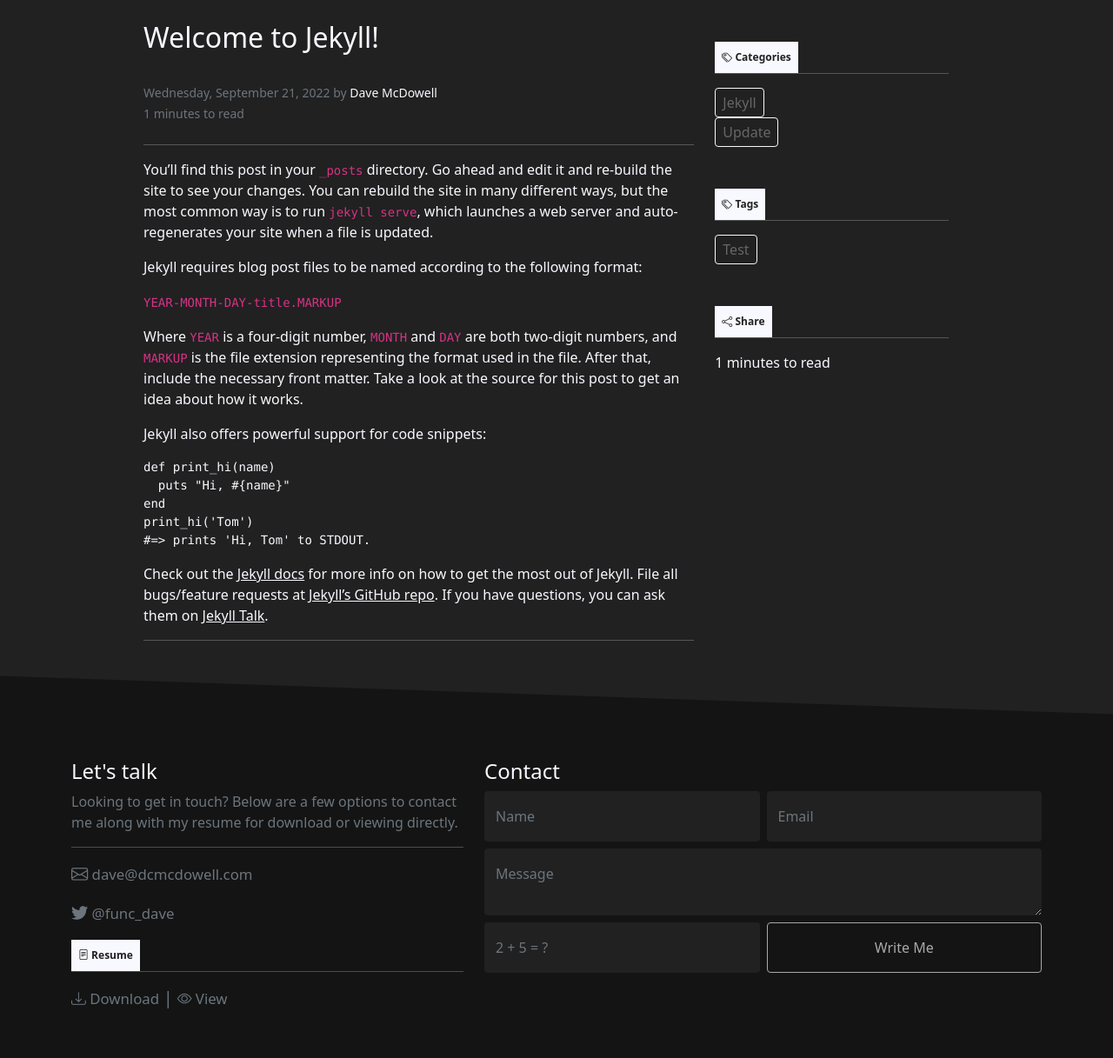
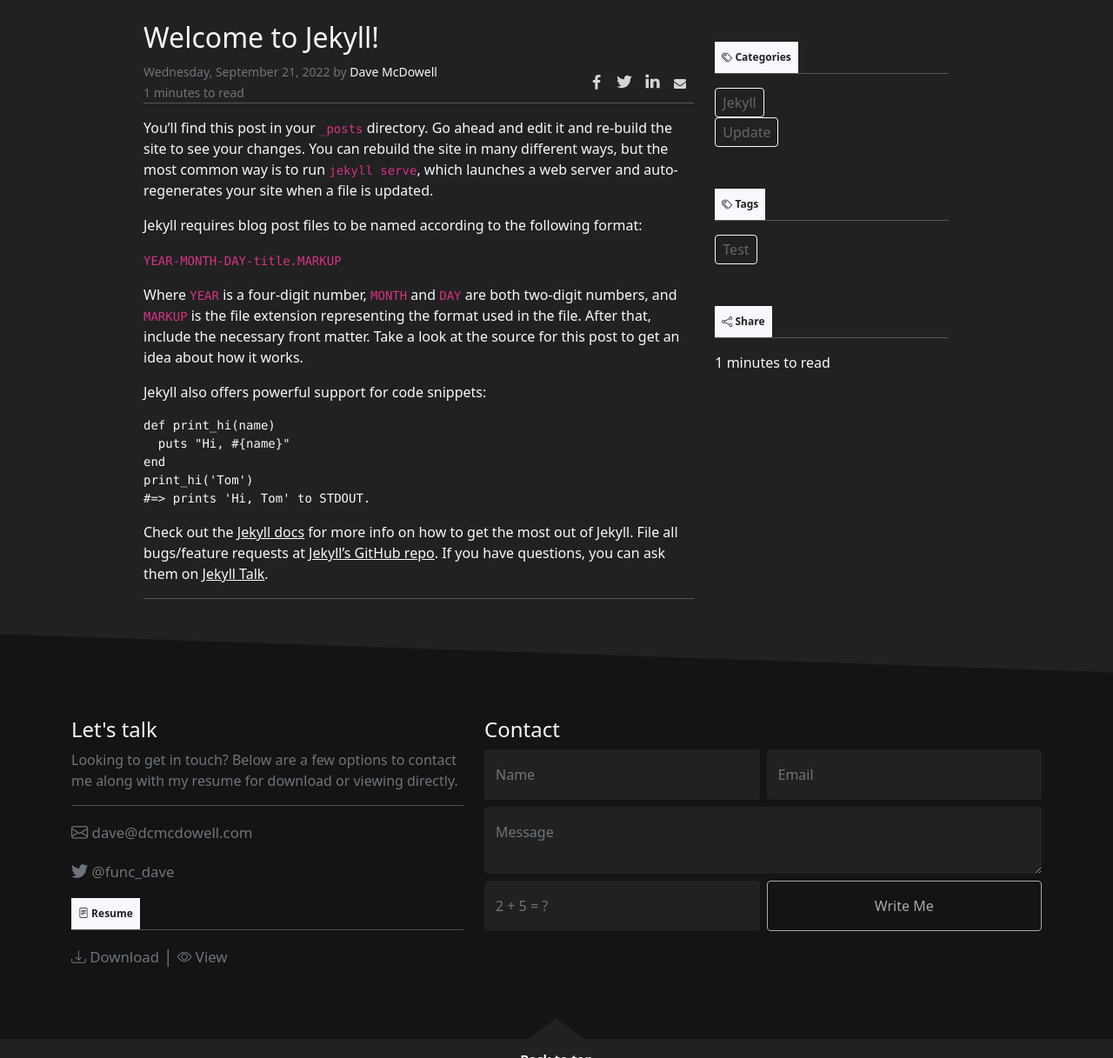
Before and after one commit to davemcdowell/portfolio, a Jekyll site: the page built from _posts/2022-09-21-welcome-to-jekyll.markdown, in a window 1280 px wide and 1400 px high, scrolled down 337 px. Shown: the part 183-1400 px from the top of the window at 87% size. Built offline with Jekyll 4.4.1, drawn with Linux system fonts in a browser that asks for light colours; nearby versions of some CDN libraries.

Commit message:
Update moxxi.css

```diff
--- a/assets/moxxi.css
+++ b/assets/moxxi.css
@@ -214,6 +214,23 @@
   color: var(--lighter-type-color);
   font-size: 1rem;
 }
+
+#share-buttons {display: inline-block; vertical-align: middle; }
+#share-buttons:after {content: ""; display: block; clear: both;}
+#share-buttons > div {position: relative; text-align: left; height: 36px; width: 32px; float: left; text-align: center;}
+#share-buttons > div > svg {height: 16px; fill: #d5d5d5; margin-top: 10px;}
+#share-buttons > div:hover {cursor: pointer;}
+#share-buttons > div.facebook:hover > svg {fill: #3B5998;}
+#share-buttons > div.twitter:hover > svg {fill: #55ACEE;}
+#share-buttons > div.linkedin:hover > svg {fill: #0077b5;}
+#share-buttons > div.pinterest:hover > svg {fill: #CB2027;}
+#share-buttons > div.mail:hover > svg {fill: #7D7D7D;}
+#share-buttons > div.instagram:hover > svg {fill: #C73B92;}
+#share-buttons > div.facebook > svg {height: 18px; margin-top: 9px;}
+#share-buttons > div.twitter > svg {height: 20px; margin-top: 8px;}
+#share-buttons > div.linkedin > svg {height: 19px; margin-top: 7px;}
+#share-buttons > div.pinterest > svg {height: 20px; margin-top: 9px;}
+#share-buttons > div.mail > svg {height: 14px; margin-top: 11px;}
 
 /* jumbotron */
 .jumbotron {
```
